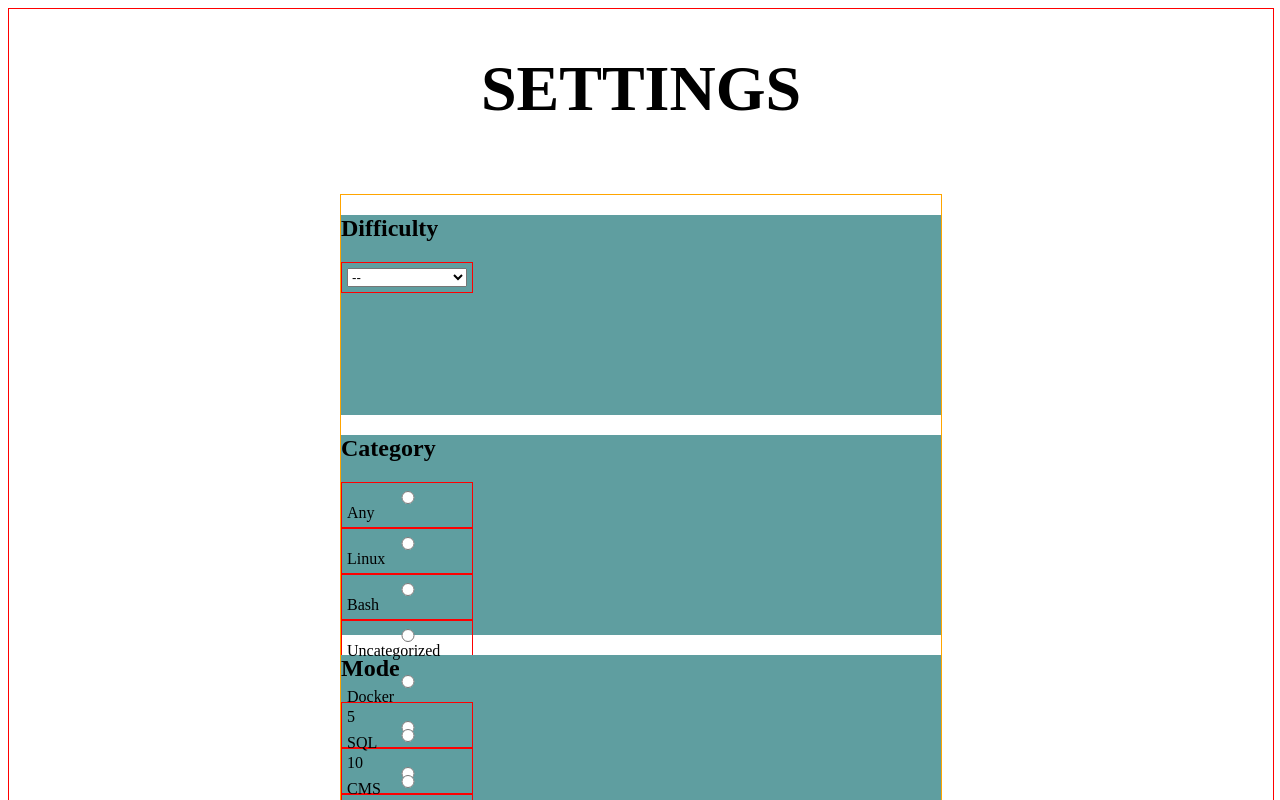
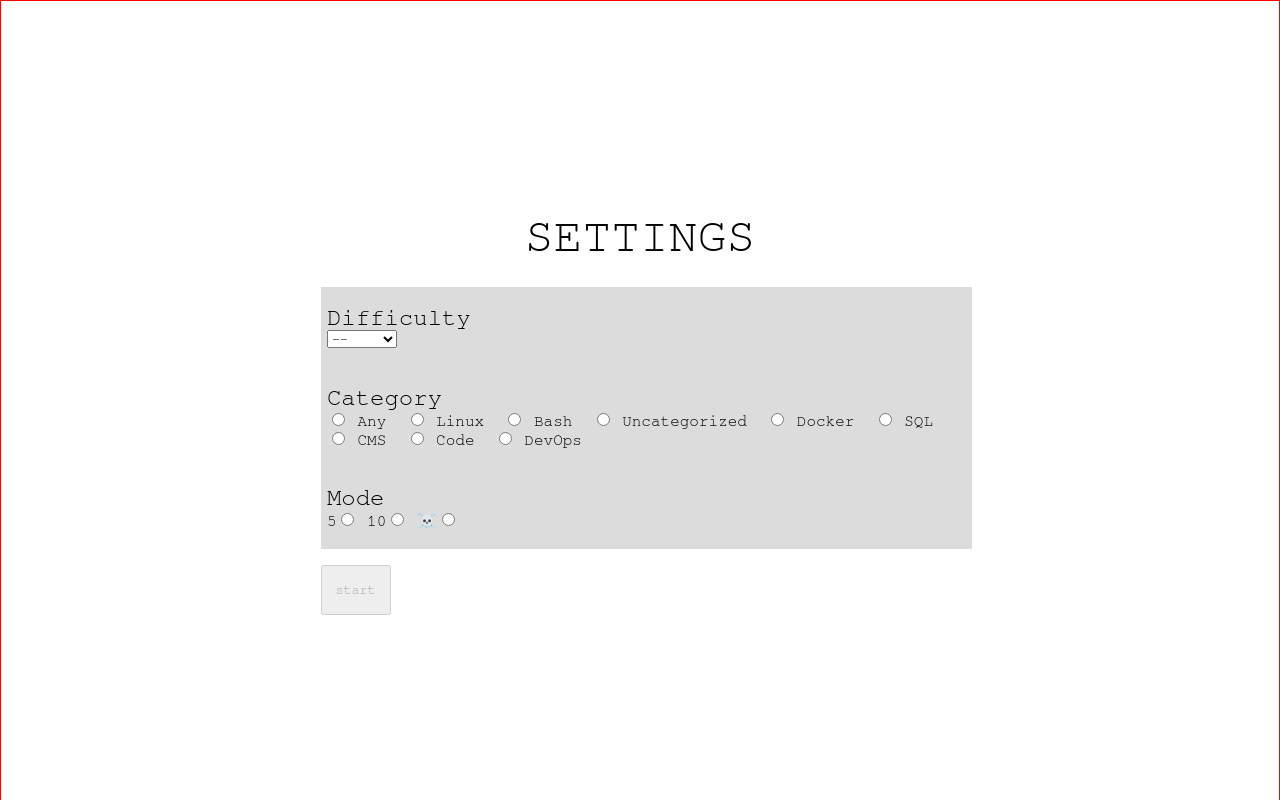
Before and after one commit to waddal/Quizard, a React (Create React App) app: page /menu in a window 1280 px wide. Shown: the top 800 px of the page. Built offline with nearby package versions, Linux system fonts and the light colour scheme.

Commit message:
styles: menu page looks less awful, css reset applied

```diff
--- a/public/index.html
+++ b/public/index.html
@@ -10,34 +10,62 @@
       content="Web site created using create-react-app"
     />
     <link rel="apple-touch-icon" href="%PUBLIC_URL%/logo192.png" />
-    <!--
-      manifest.json provides metadata used when your web app is installed on a
-      user's mobile device or desktop. See https://developers.google.com/web/fundamentals/web-app-manifest/
-    -->
+
     <link rel="manifest" href="%PUBLIC_URL%/manifest.json" />
-    <!--
-      Notice the use of %PUBLIC_URL% in the tags above.
-      It will be replaced with the URL of the `public` folder during the build.
-      Only files inside the `public` folder can be referenced from the HTML.
-
-      Unlike "/favicon.ico" or "favicon.ico", "%PUBLIC_URL%/favicon.ico" will
-      work correctly both with client-side routing and a non-root public URL.
-      Learn how to configure a non-root public URL by running `npm run build`.
-    -->
-    <title>React App</title>
+    <style>
+      html, body, div, span, applet, object, iframe,
+      h1, h2, h3, h4, h5, h6, p, blockquote, pre,
+      a, abbr, acronym, address, big, cite, code,
+      del, dfn, em, img, ins, kbd, q, s, samp,
+      small, strike, strong, sub, sup, tt, var,
+      b, u, i, center,
+      dl, dt, dd, ol, ul, li,
+      fieldset, form, label, legend,
+      table, caption, tbody, tfoot, thead, tr, th, td,
+      article, aside, canvas, details, embed,
+      figure, figcaption, footer, header, hgroup,
+      menu, nav, output, ruby, section, summary,
+      time, mark, audio, video {
+        margin: 0;
+        padding: 0;
+        border: 0;
+        font-size: 100%;
+        font: inherit;
+        vertical-align: baseline;
+        font-family: "FreeMono", monospace;
+      }
+      /* HTML5 display-role reset for older browsers */
+      article, aside, details, figcaption, figure,
+      footer, header, hgroup, menu, nav, section {
+        display: block;
+      }
+      body {
+        line-height: 1;
+      }
+      ol, ul {
+        list-style: none;
+      }
+      blockquote, q {
+        quotes: none;
+      }
+      blockquote:before, blockquote:after,
+      q:before, q:after {
+        content: '';
+        content: none;
+      }
+      table {
+        border-collapse: collapse;
+        border-spacing: 0;
+      }
+      * {
+        font-family: "FreeMono", monospace;
+      }
+    </style>
+    <title>✨ Quizard 🧙</title>
   </head>
   <body>
     <noscript>You need to enable JavaScript to run this app.</noscript>
     <div id="root"></div>
-    <!--
-      This HTML file is a template.
-      If you open it directly in the browser, you will see an empty page.
 
-      You can add webfonts, meta tags, or analytics to this file.
-      The build step will place the bundled scripts into the <body> tag.
-
-      To begin the development, run `npm start` or `yarn start`.
-      To create a production bundle, use `npm run build` or `yarn build`.
-    -->
   </body>
 </html>
--- a/src/components/Menu.jsx
+++ b/src/components/Menu.jsx
@@ -80,10 +80,9 @@
   return (
     <StyledMenu>
       <Title>SETTINGS</Title>
-      <MenuList>
-        <form onSubmit={handleSubmit}>
-          <MenuSelection>
-            <h2>Difficulty</h2>
+      <Form onSubmit={handleSubmit}>
+        <MenuSection>
+          <MenuTitle>Difficulty</MenuTitle>
           <label>
             <select
               name="difficulty"
@@ -96,12 +95,12 @@
               <option value="hard"> hard </option>
             </select>
           </label>
-          </MenuSelection>
-          <MenuSelection>
-            <h2>Category</h2>
+        </MenuSection>
+        <MenuSection>
+          <MenuTitle>Category</MenuTitle>
           {categories.map((item, idx) => {
             return (
-                <label className="category" key={item[idx]}>
+              <label key={item[idx]}>
                 <input
                   type="radio"
                   name="category"
@@ -114,9 +113,9 @@
               </label>
             );
           })}
-          </MenuSelection>
-          <MenuSelection>
-            <h2>Mode</h2>
+        </MenuSection>
+        <MenuSection>
+          <MenuTitle>Mode</MenuTitle>
           <label className="modeSelect">
             {" "}
             5
@@ -151,11 +150,10 @@
               onChange={handleChange}
             />
           </label>
-          </MenuSelection>
+        </MenuSection>
         <br></br>
-          <button disabled={disabled}>start</button>
-        </form>
-      </MenuList>
+        <Button disabled={disabled}>start</Button>
+      </Form>
       <Errors>
         <Error>{formErrors.difficulty}</Error>
         <Error>{formErrors.category}</Error>
@@ -183,48 +181,38 @@
 */
 
 const StyledMenu = styled.div`
-  height: auto;
-  width: 100%;
   display: flex;
   align-items: center;
   justify-content: center;
   flex-direction: column;
   border: 1px solid red;
+  height: 100vh;
+`;
 
-  form {
-    width: 600px;
-    border:1px solid orange;
+const Title = styled.h1`
+  font-size: 3rem;
+  margin:2%;
+`;
 
-  }
+const Form = styled.form`
+width:50%;
+`;
 
-  label {
-    display: flex;
-    flex-direction: column;
-    flex-wrap: wrap;
-    border: 1px solid red;
-    width: 20%;
-    padding: 5px;
-  }
-  button {
+const MenuSection = styled.div`
+  background-color: #dcdcdc;
+  width: 100%;
+  height: auto;
+  padding: 3% 1%;
+
+`;
+
+const MenuTitle = styled.h2`
+  font-size: 1.5rem;
+`;
+
+const Button = styled.button`
   width: 70px;
   height: 50px;
-
-    &:hover {
-      background-color: #f6f69a;
-    }
-  }
-`;
-
-const MenuSelection = styled.div`
-  background-color: cadetblue;
-  width: 100%;
-  height: 200px;
-`;
-const Title = styled.h1`
-  font-size: 4rem;
-`;
-const MenuList = styled.div`
-  margin: 2%;
 `;
 
 const Errors = styled.div``;
```
Lines whose indentation alone changed are shown as unchanged.
